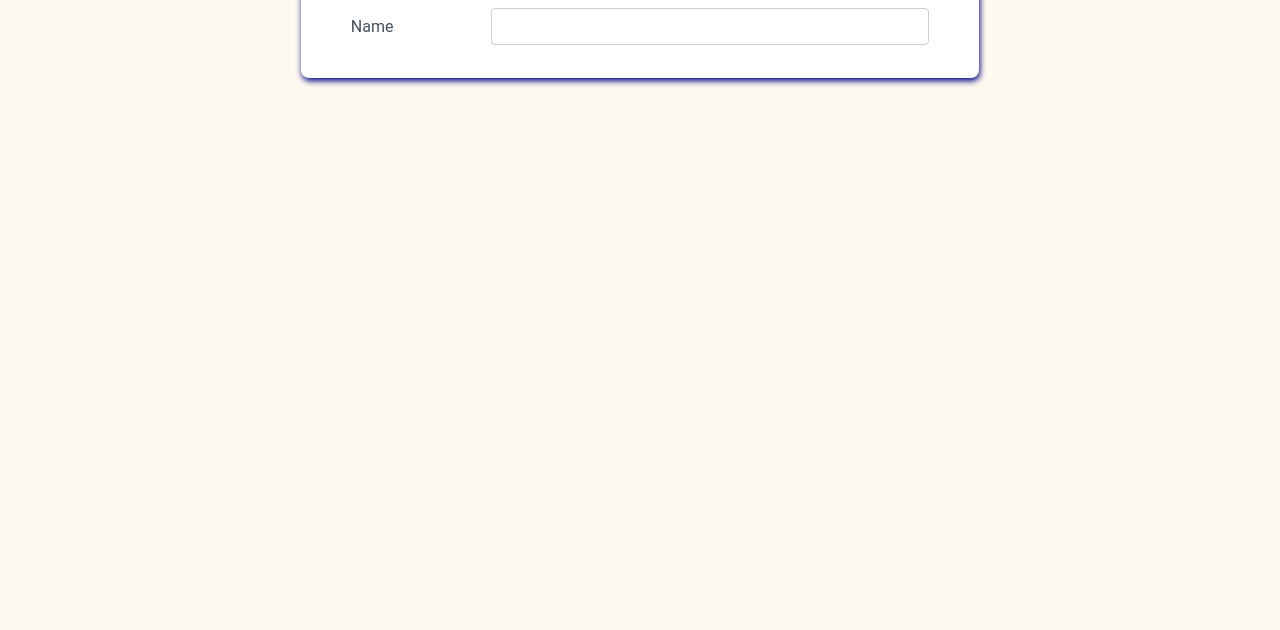
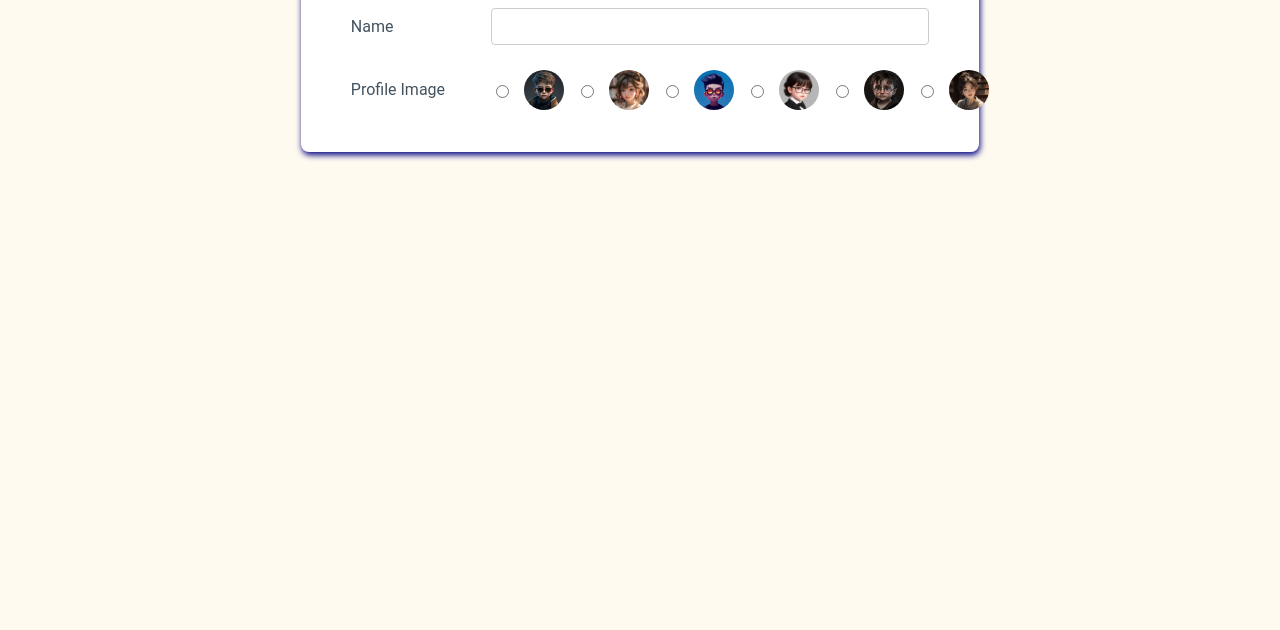
Before and after one commit to vedant5-8/Employee-Payroll-With-JavaScript-CRUD, a plain HTML site: page index.html in a window 1280 px wide. Shown: the part 170-800 px from the top of the page. Drawn offline with Linux system fonts and the light colour scheme.

Commit message:
[Vedant]-Designed Profile Image using radio tag

```diff
--- a/CSS/style.css
+++ b/CSS/style.css
@@ -101,3 +101,20 @@ label {
     border: 1px solid #ccc;
     border-radius: 4px;
 }
+
+.profile-radio-content {
+    display: flex;
+    flex-direction: row;
+}
+
+.profile-radio-content > label {
+    display: flex;
+    flex-direction: row;
+    align-items: center;
+}
+
+.profile {
+    width: 40px;
+    border-radius: 50%;
+    margin-left: 12px;
+}
--- a/index.html
+++ b/index.html
@@ -44,6 +44,37 @@
                 <error-output class="text-error" for="text"></error-output>
             </div>
 
+            <!-- Radio Input for Profile Picture -->
+            <div class="row-content">
+                <label for="" class="label text">Profile Image</label>
+                <div class="profile-radio-content">
+                    <label>
+                        <input type="radio" name="profile" id="profile" value="Images/profile1.jpeg" required>
+                        <img class="profile" src="Images/profile1.jpeg" alt="profile1">
+                    </label>
+                    <label>
+                        <input type="radio" name="profile" id="profile" value="Images/profile2.jpeg" required>
+                        <img class="profile" src="Images/profile2.jpeg" alt="profile2">
+                    </label>
+                    <label>
+                        <input type="radio" name="profile" id="profile" value="Images/profile3.jpeg" required>
+                        <img class="profile" src="Images/profile3.jpeg" alt="profile3">
+                    </label>
+                    <label>
+                        <input type="radio" name="profile" id="profile" value="Images/profile4.jpeg" required>
+                        <img class="profile" src="Images/profile4.jpeg" alt="profile4">
+                    </label>
+                    <label>
+                        <input type="radio" name="profile" id="profile" value="Images/profile5.jpeg" required>
+                        <img class="profile" src="Images/profile5.png" alt="profile4">
+                    </label>
+                    <label>
+                        <input type="radio" name="profile" id="profile" value="Images/profile6.jpeg" required>
+                        <img class="profile" src="Images/profile6.jpeg" alt="profile4">
+                    </label>
+                </div>
+            </div>
+
         </form>
     </div>
 
```
Also changed, not shown: Images/profile1.jpeg (added), Images/profile2.jpeg (added), Images/profile3.jpeg (added), Images/profile4.jpeg (added), Images/profile5.png (added), Images/profile6.jpeg (added).
